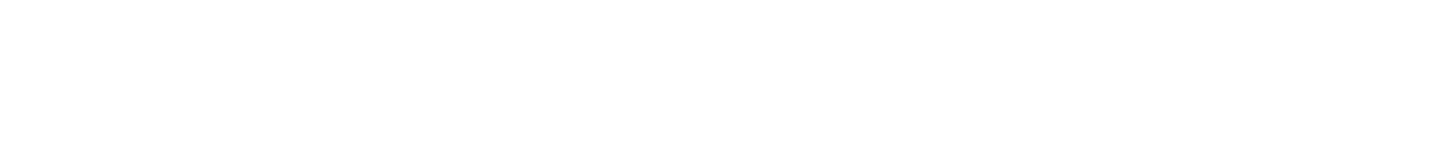
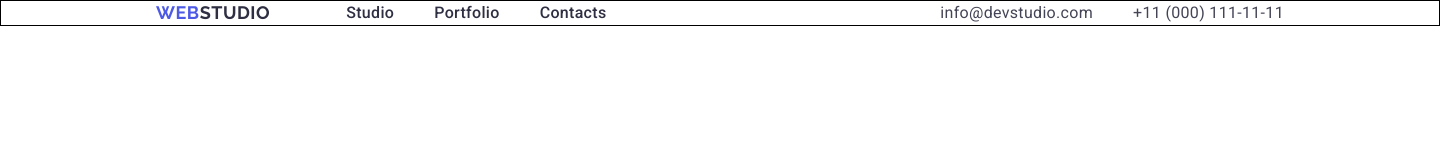
Before and after one commit to koraycetin/goit-markup-hw-03, a plain HTML site: page index.html in a window 1280 px wide. Shown: the whole page, 1440 px wide, since content can reach past the window. Drawn offline with nearby package versions, Linux system fonts and the light colour scheme.

Commit message:
Header finish

```diff
--- a/css/styles.css
+++ b/css/styles.css
@@ -0,0 +1,95 @@
+body {
+    color: #434455;
+    font-family: "Roboto", sans-serif;
+    background-color: #fff;
+    margin: 0 auto;
+    width: 1440px;
+    border: 1px solid #000;
+}
+h1, h2, h3, h4, h5, h6, ul, p {
+    margin: 0;
+    padding: 0;
+}
+img {
+    display: block;
+}
+
+/* Header */
+.container {
+    width: 1158px;
+    margin: 0 auto;
+    padding: 0 15px;
+
+}
+.header-container {
+    display: flex;
+}
+.top-line {
+    background-color: #fff;
+}
+.header-nav-logo {
+    margin-right: 76px;
+    font-size: 18px;
+    font-family: 'Raleway', sans-serif;
+    font-weight: 700;
+    letter-spacing: 0.03em;
+    line-height: 1.17;
+    text-transform: uppercase;
+    color: #4D5AE5;
+    text-decoration: none;
+}
+.logo-studio {
+    font-size: 18px;
+    font-family: 'Raleway', sans-serif;
+    font-weight: 700;
+    color: #2E2F42;
+    line-height: 1.17;
+    letter-spacing: 0.03em;
+    text-transform: uppercase;
+}
+.header-nav {
+    display: flex;
+    align-items: center;
+}
+.nav-menu {
+    font-weight: 500;
+    font-size: 16px;
+    line-height: 1.5;
+    letter-spacing: 0.02em;
+    color: #2E2F42;
+    padding: 24px 0;
+    text-decoration: none;
+}
+header nav .nav-menu:hover,
+header nav .nav-menu:active,
+header nav .nav-menu:focus {
+    color: #404bbf;
+}
+.header-nav-ul {
+    display: flex;
+    gap: 40px;
+    list-style-type: none;
+}
+.address-ul {
+    display: flex;
+    gap: 40px;
+    list-style-type: none;
+}
+.address-menu {
+    font-style: normal;
+    margin-left: auto;
+}
+.address-mail-number {
+    font-size: 16px;
+    color: #434455;
+    line-height: 1.5;
+    letter-spacing: 0.02em;
+    text-decoration: none;
+}
+header .address-menu .address-mail-number:hover,
+header .address-menu .address-mail-number:focus,
+header .address-menu .address-mail-number: :active {
+    color: #404bbf;
+}
+
+/* Header-Finish */
--- a/index.html
+++ b/index.html
@@ -17,3 +17,32 @@
       rel="stylesheet"
     />
   </head>
+  <body>
+    <!--Header Start-->
+    <header class="header">
+        <div class="container header-container">
+            <nav class="header-nav">
+            <a href="#" class="header-nav-logo">
+                web<span class="logo-studio">Studio</span></a>
+                <ul class="header-nav-ul">
+                    <li><a href="./index.html" class="nav-menu">Studio</a></li>
+                    <li><a href="" class="nav-menu">Portfolio</a></li>
+                    <li><a href="" class="nav-menu">Contacts</a></li>
+
+                </ul>
+            </nav>
+<!--Contact Section-->
+<address class="address-menu">
+    <ul class="address-ul">
+<li><a href="" class="address-mail-number">info@devstudio.com</a></li>
+<li><a href="" class="address-mail-number">+11 (000) 111-11-11</a></li>
+    </ul>
+
+</address>
+<!--Contact Section End-->
+        </div>
+
+    </header>
+    <!--Header End-->
+  </body>
+</html>
```
